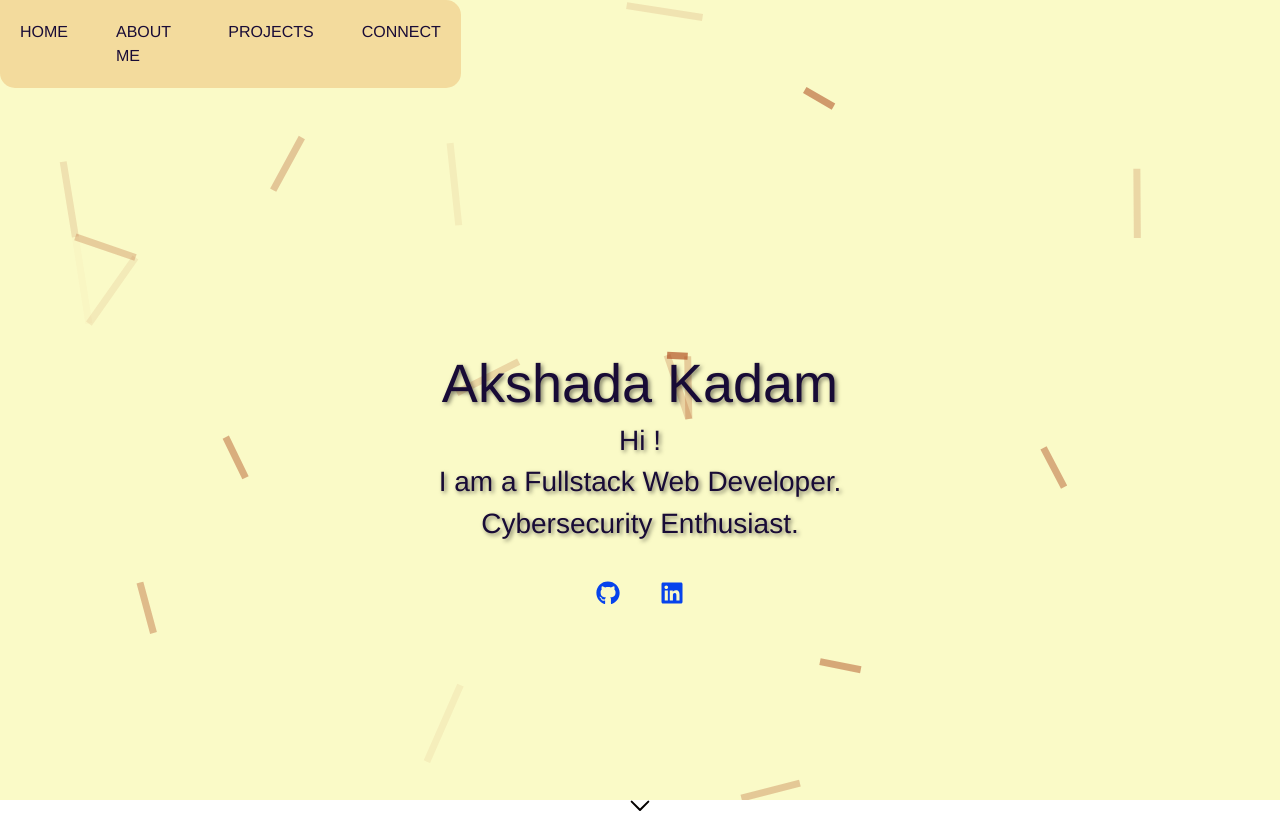
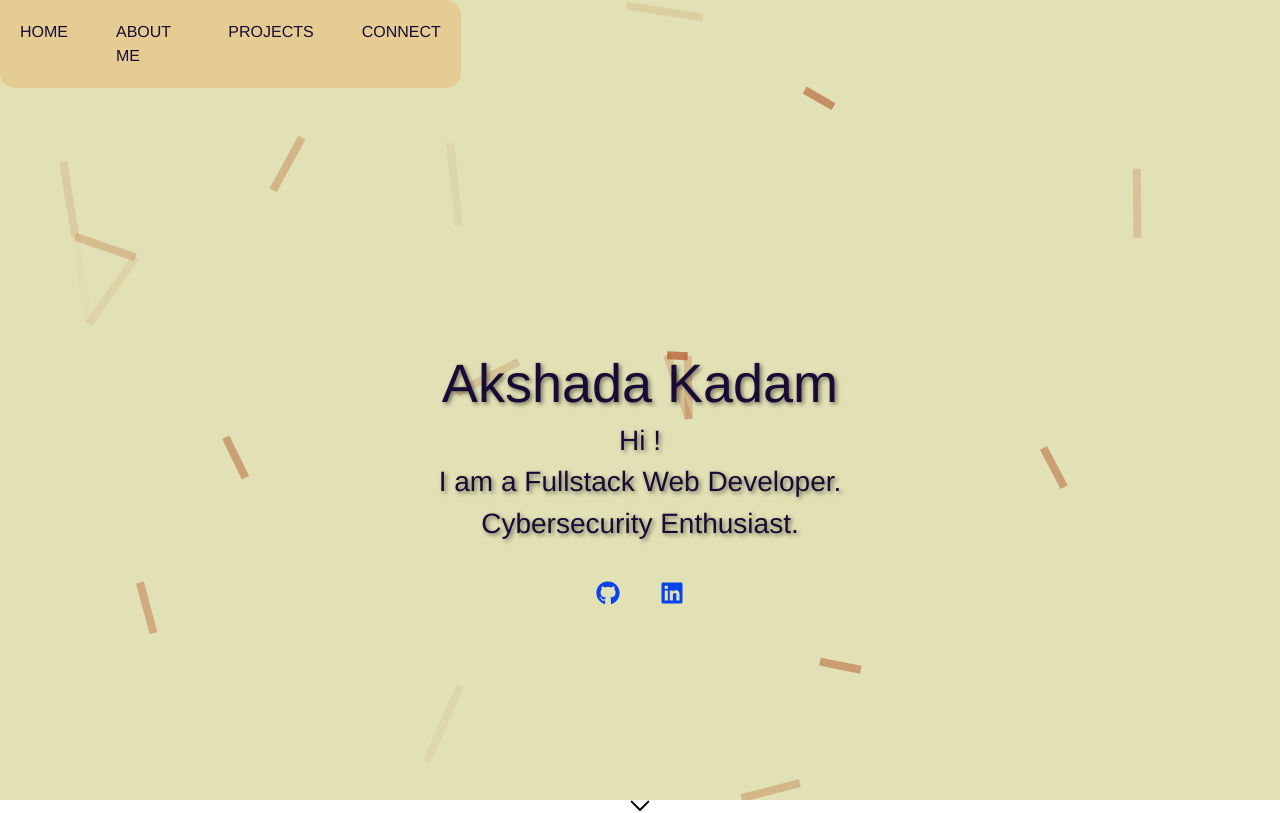
Before and after one commit to Aksshhada/My-Portfolio, a React (Create React App) app: page / in a window 1280 px wide. Shown: the top 813 px of the page. Built offline with nearby package versions, Linux system fonts and the light colour scheme.

Commit message:
changes in particle.js

```diff
--- a/src/components/particle.js
+++ b/src/components/particle.js
@@ -27,7 +27,7 @@ const ParticleBG = () => {
                 options={{
                     background: {
                         color: {
-                            value: "#fafac7",
+                            value: "#e1e1b5",
                         },
                     },
                     fpsLimit: 120,
@@ -62,7 +62,7 @@ const ParticleBG = () => {
                             distance: 90,
                             enable: true,
                             opacity: 0.9,
-                            width: 7,
+                            width: 8,
                         },
                         move: {
                             direction: "none",
```
